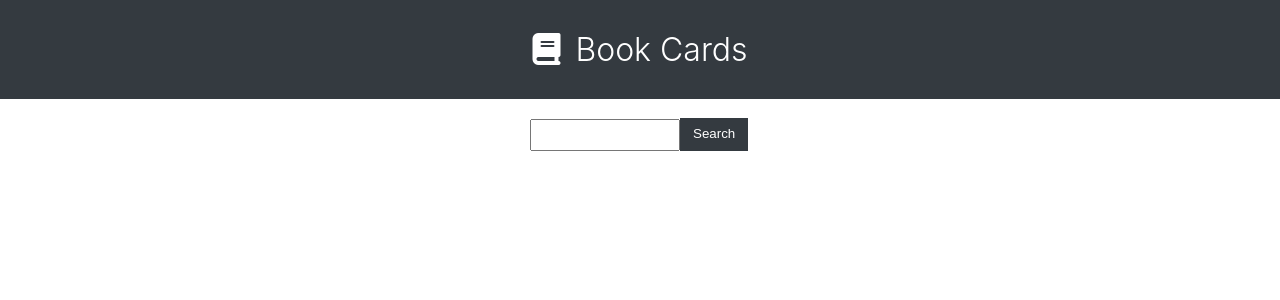
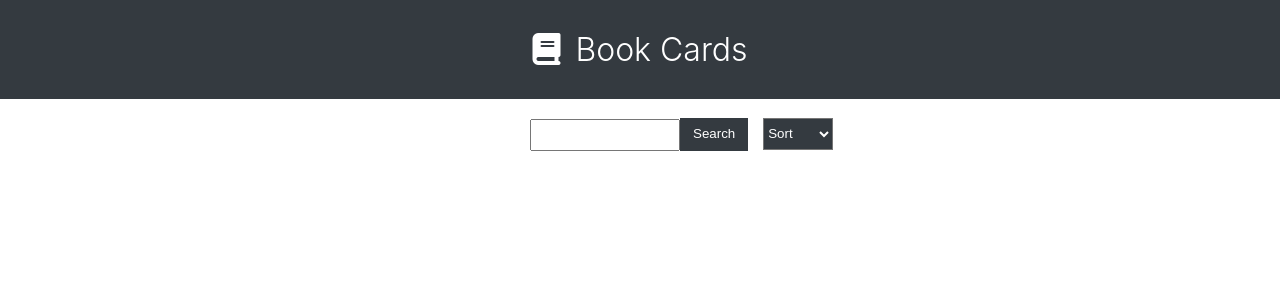
Before and after one commit to tosh-skyler/Unit-21-Google-Books-React-Search, a React (Create React App) app in the folder client/: page / in a window 1280 px wide. Shown: the top 300 px of the page. Built offline with nearby package versions, Linux system fonts and the light colour scheme.

Commit message:
Added sort, no functionality

```diff
--- a/client/src/components/Books/index.js
+++ b/client/src/components/Books/index.js
@@ -2,6 +2,7 @@ import React, { Component } from 'react';
 import SearchArea from '../SearchArea';
 import request from 'superagent';
 import BookList from '../BookList';
+
 
 
 class Books extends Component {
@@ -9,7 +10,8 @@ class Books extends Component {
         super(props);
         this.state = {
             books: [],
-            searchField: ''
+            searchField: '',
+            sort: ''
         }
     }
 
@@ -28,10 +30,15 @@ class Books extends Component {
         this.setState ({ searchField: e.target.value })
     }
 
+    handleSort = (e) => {
+        console.log(e.target.value);
+        this.setState({ sort: e.target.value })
+    }
+
     render () {
         return (
             <div>
-                <SearchArea searchBook={ this.searchBook } handleSearch={ this.handleSearch }/>
+                <SearchArea searchBook={ this.searchBook } handleSearch={ this.handleSearch } handleSort={ this.handleSort }/>
                 <BookList books={ this.state.books }/>
             </div>
         );
--- a/client/src/components/SearchArea/index.js
+++ b/client/src/components/SearchArea/index.js
@@ -6,6 +6,11 @@ const SearchArea = (props) => {
             <form onSubmit={ props.searchBook } action="">
                 <input onChange={ props.handleSearch } type="text" />
                 <button type="submit">Search</button>
+                <select defaultValue="Sort" onChange={props.handleSort}>
+                    <option disabled value="Sort">Sort</option>
+                    <option value="Newest">Newest</option>
+                    <option value="Oldest">Oldest</option>
+                </select>
             </form>
         </div>
     )
```
